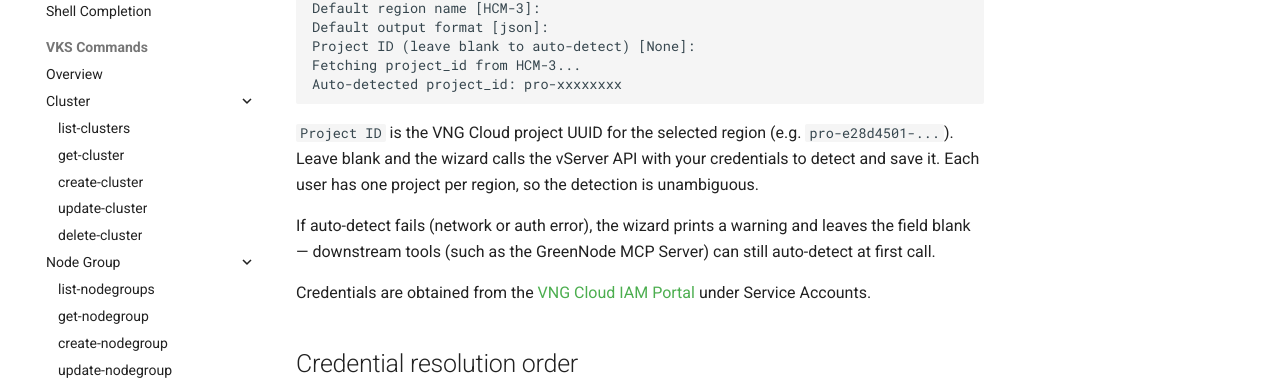
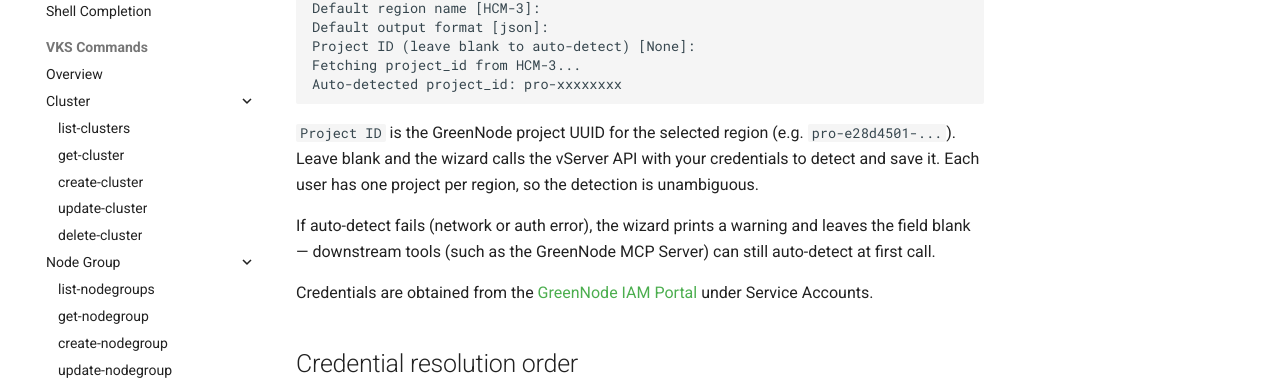
Before and after one commit to vngcloud/greennode-cli, an MkDocs documentation site: the page built from docs/configuration.md, in a window 1280 px wide and 1400 px high. Shown: the part 378-766 px from the top of the window. Built offline with MkDocs 1.6.1 and Material for MkDocs 9.7.7, drawn with Linux system fonts in a browser that asks for light colours; comment, search, counter and statistics services are not loaded; some of the changed text lies outside the part shown.

Commit message:
docs: rebrand VNG Cloud to GreenNode in VKS and shared text (#38)
Co-authored-by: tytv2 <tytv2@vng.com.vn>

````diff
--- a/docs/configuration.md
+++ b/docs/configuration.md
@@ -18,7 +18,7 @@
 Auto-detected project_id: pro-xxxxxxxx
 ```
 
-`Project ID` is the VNG Cloud project UUID for the selected region (e.g.
+`Project ID` is the GreenNode project UUID for the selected region (e.g.
 `pro-e28d4501-...`). Leave blank and the wizard calls the vServer API with
 your credentials to detect and save it. Each user has one project per region,
 so the detection is unambiguous.
@@ -27,7 +27,7 @@
 leaves the field blank — downstream tools (such as the GreenNode MCP Server)
 can still auto-detect at first call.
 
-Credentials are obtained from the [VNG Cloud IAM Portal](https://hcm-3.console.vngcloud.vn/iam/) under Service Accounts.
+Credentials are obtained from the [GreenNode IAM Portal](https://hcm-3.console.vngcloud.vn/iam/) under Service Accounts.
 
 ## Credential resolution order
 
@@ -43,7 +43,7 @@
 | `GRN_ACCESS_KEY_ID` | Client ID (overrides credentials file) |
 | `GRN_SECRET_ACCESS_KEY` | Client Secret (overrides credentials file) |
 | `GRN_DEFAULT_REGION` | Default region |
-| `GRN_DEFAULT_PROJECT_ID` | Project ID (VNG Cloud project UUID) |
+| `GRN_DEFAULT_PROJECT_ID` | Project ID (GreenNode project UUID) |
 | `GRN_PROFILE` | Profile name (default: "default") |
 | `GRN_DEFAULT_OUTPUT` | Output format |
 
````
Also changed, not shown: CLAUDE.md (+2 -2 lines), README.md (+2 -2 lines), docs/commands/vks/index.md (+1 -1 lines), 2 other files.
